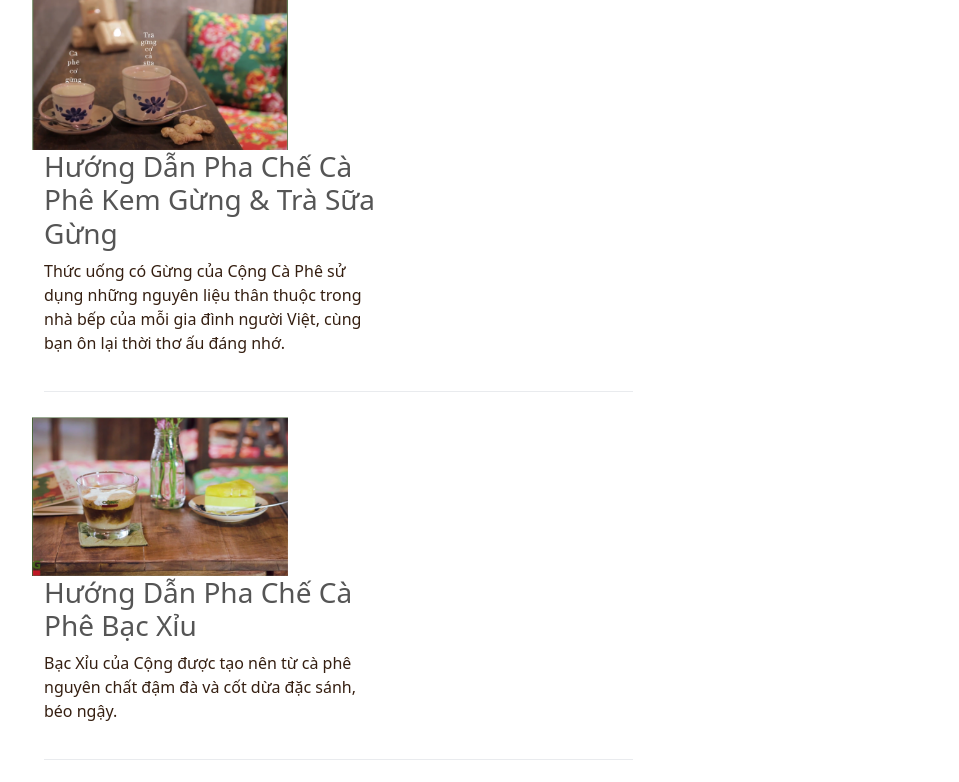
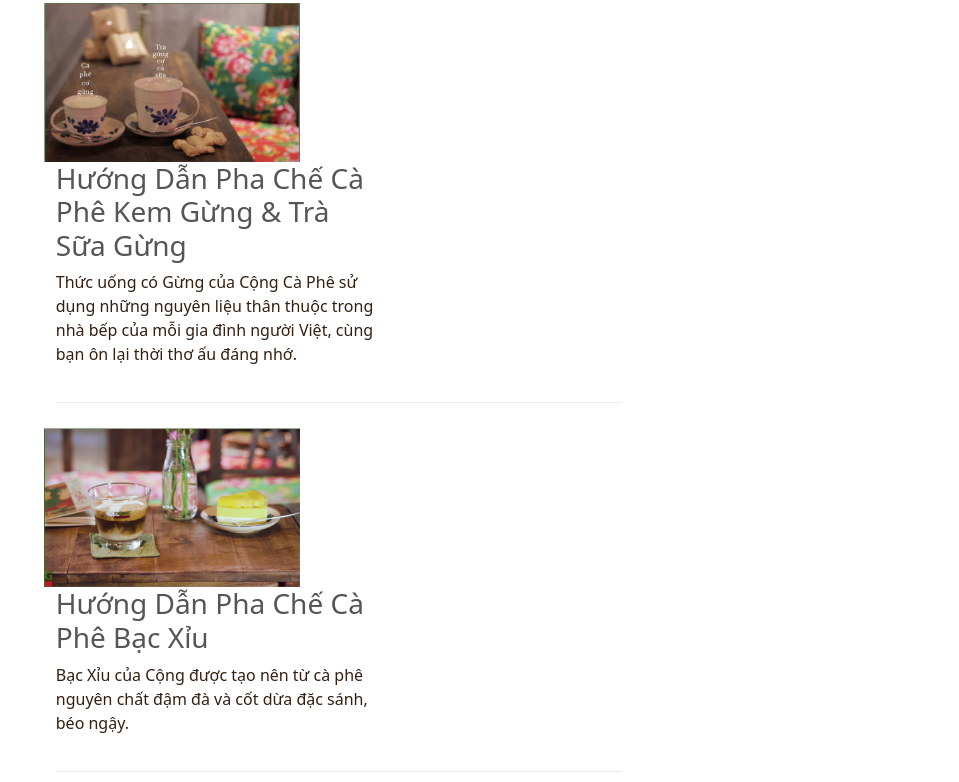
Before and after one commit to Nguyengiang0201/quatque, a plain HTML site: page index.html in a window 1280 px wide. Shown: the part 699-1481 px from the top of the page, without its empty margins (154-1113 px from the left). Drawn offline with nearby package versions, Linux system fonts and the light colour scheme.

Commit message:
Update style.css

```diff
--- a/style.css
+++ b/style.css
@@ -53,7 +53,7 @@ h2,h3{
 }
 
 .columnRight{
-    margin-left: 30px;
+    margin-left: 5%;
 }
 .line1{
     border-bottom: 1px solid #e9ebee;
@@ -90,3 +90,6 @@ h1{
     width: 100%;
     height: 100%;
 }
+.blq{
+    padding:2%;
+}
```
